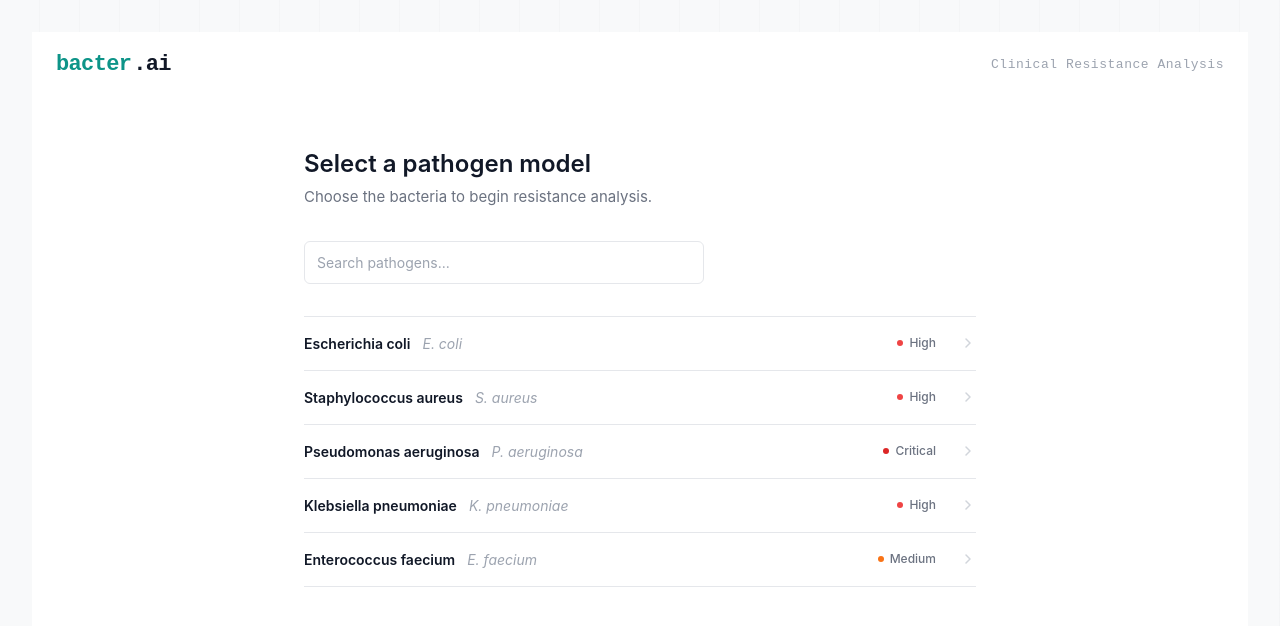
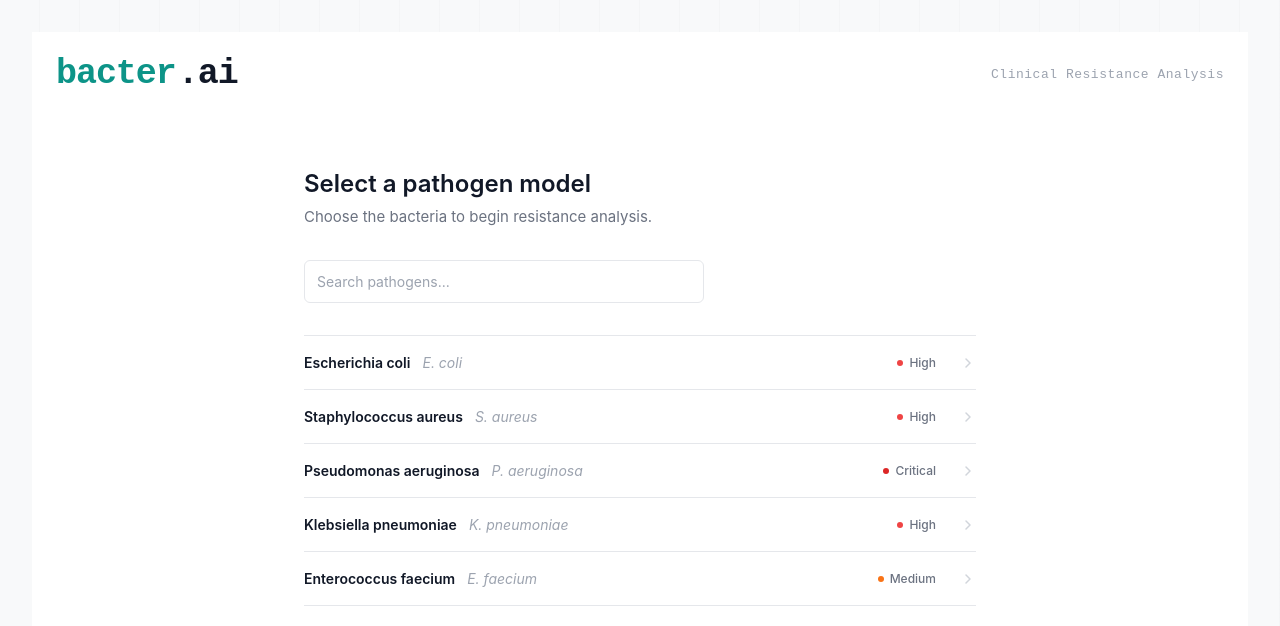
Before and after one commit to edwinthedev/bacter.ai, a React app in the folder frontend/: page / in a window 1280 px wide. Shown: the top 626 px of the page. Built offline with nearby package versions, Linux system fonts and the light colour scheme; the HTML template or start-up script is replaced by a standard one.

Commit message:
Font increase

```diff
--- a/frontend/src/App.jsx
+++ b/frontend/src/App.jsx
@@ -123,8 +123,8 @@ const FileIcon = () => (
 const Navbar = ({ onHome }) => (
   <nav style={{ display: 'flex', alignItems: 'center', justifyContent: 'space-between', padding: '1rem 1.5rem', borderBottom: '1px solid transparent' }}>
     <div onClick={onHome} style={{ cursor: 'pointer', display: 'flex', alignItems: 'baseline', gap: 2 }}>
-      <span style={{ fontSize: 22, fontWeight: 700, color: '#0d9488', letterSpacing: '-0.03em', fontFamily: 'monospace' }}>bacter</span>
-      <span style={{ fontSize: 22, fontWeight: 700, color: '#111827', letterSpacing: '-0.03em', fontFamily: 'monospace' }}>.ai</span>
+      <span style={{ fontSize: 35, fontWeight: 700, color: '#0d9488', letterSpacing: '-0.03em', fontFamily: 'monospace' }}>bacter</span>
+      <span style={{ fontSize: 35, fontWeight: 700, color: '#111827', letterSpacing: '-0.03em', fontFamily: 'monospace' }}>.ai</span>
     </div>
     <span style={{ fontSize: 13, color: '#9ca3af', fontFamily: 'monospace', letterSpacing: '0.04em' }}>Clinical Resistance Analysis</span>
   </nav>
```
